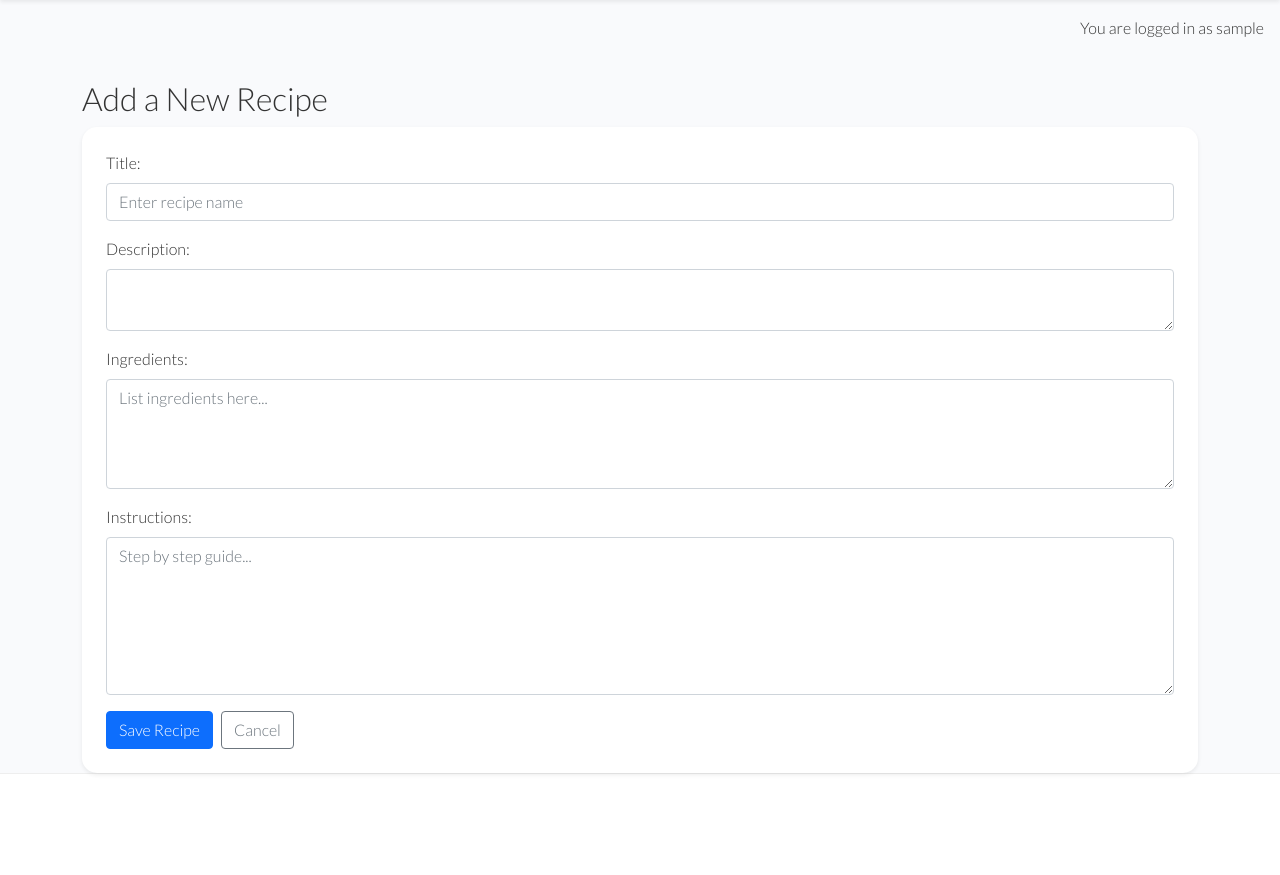
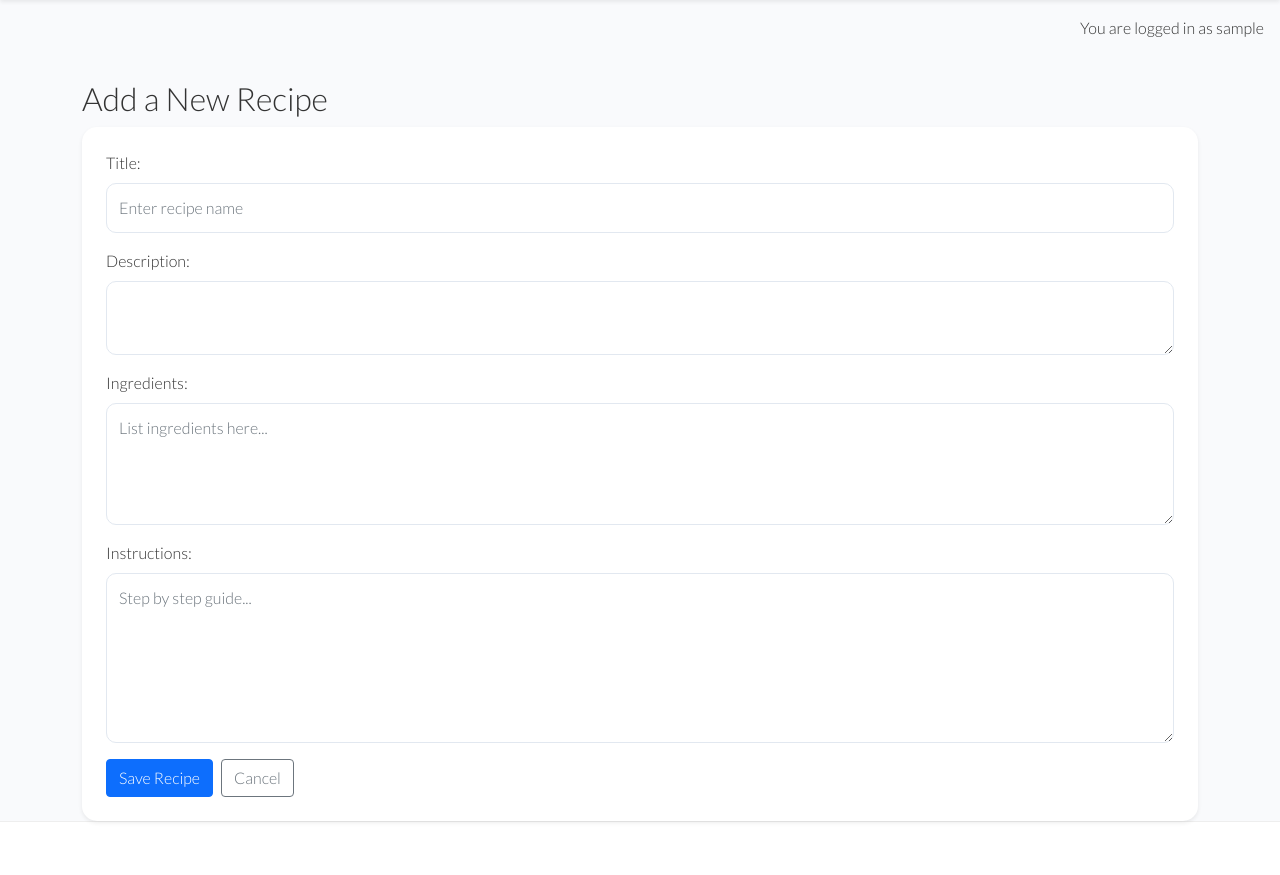
Before and after one commit to DavidClamp/recipe_project, a Django app: page /add/ in a window 1280 px wide. Shown: the part 65-940 px from the top of the page. Before the commit the page ends 839 px from the top, so only its background shows below. Run offline with Django 4.2, Linux system fonts and the light colour scheme; the visitor is signed in with stand-in values (Sample User, id 1); some libraries are stand-ins or nearby versions.

Commit message:
Edit CSS for more coherent styling

```diff
--- a/static/css/style.css
+++ b/static/css/style.css
@@ -116,3 +116,14 @@ footer p {
     font-weight: 400;
     align-self: center;
 }
+/* Style Crispy Form Inputs */
+.form-control, .form-select {
+    border-radius: 10px;
+    border: 1px solid #e2e8f0;
+    padding: 0.75rem;
+}
+
+.form-control:focus {
+    border-color: #E84610;
+    box-shadow: 0 0 0 0.25rem rgba(232, 70, 16, 0.1);
+}
```
